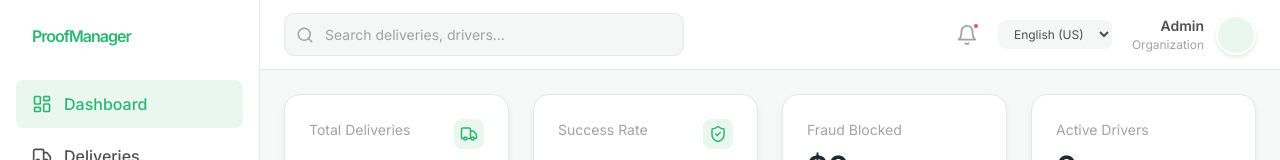
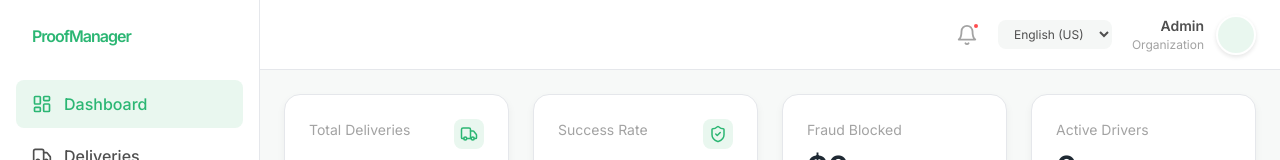
Before and after one commit to ktejas25/Delivery-Proof, a React (Vite) app in the folder client/: page /dashboard in a window 1280 px wide. Shown: the top 160 px of the page. Built offline with nearby package versions, Linux system fonts and the light colour scheme; no server answers; sample sign-in values are in the browser's storage.

Commit message:
added new to dos and remove an feature from dashboard

```diff
--- a/client/src/pages/Dashboard.tsx
+++ b/client/src/pages/Dashboard.tsx
@@ -6,7 +6,6 @@ import {
   Users,
   UserCircle,
   LogOut,
-  Search,
   Bell,
   TrendingUp,
   ShieldCheck,
@@ -123,31 +122,7 @@ const Dashboard: React.FC = () => {
           >
             <div
               style={{ position: "relative", maxWidth: "400px", width: "100%" }}
-            >
-              <Search
-                size={18}
-                style={{
-                  position: "absolute",
-                  left: "12px",
-                  top: "50%",
-                  transform: "translateY(-50%)",
-                  color: "var(--text-muted)",
-                }}
-              />
-              <input
-                type="text"
-                placeholder="Search deliveries, drivers..."
-                style={{
-                  width: "100%",
-                  padding: "10px 16px 10px 40px",
-                  borderRadius: "10px",
-                  border: "1px solid var(--border-color)",
-                  background: "var(--bg-secondary)",
-                  outline: "none",
-                  fontSize: "14px",
-                }}
-              />
-            </div>
+            ></div>
           </div>
           <div style={{ display: "flex", alignItems: "center", gap: "20px" }}>
             <div style={{ position: "relative", cursor: "pointer" }}>
```
Also changed, not shown: 1 other file (tests, documents, lock files or other folders).
